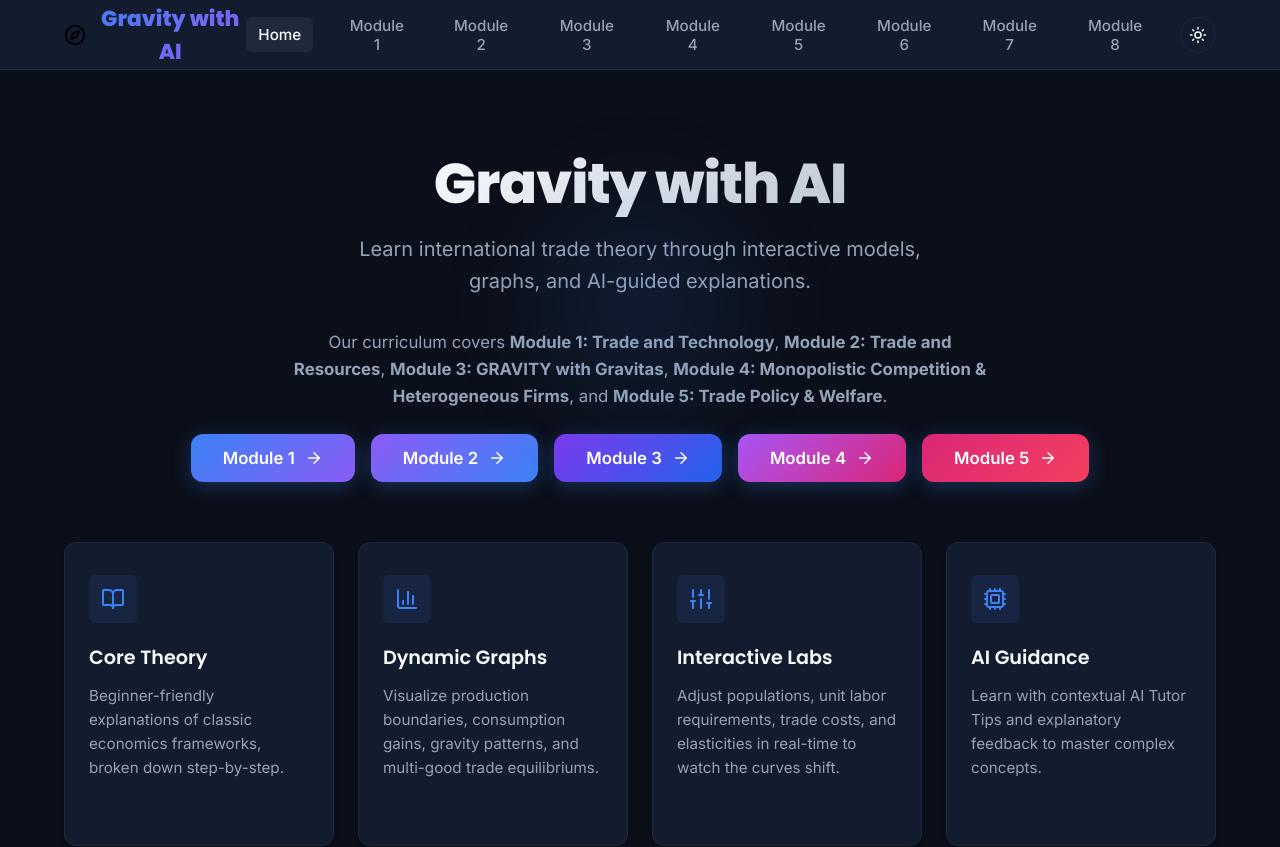
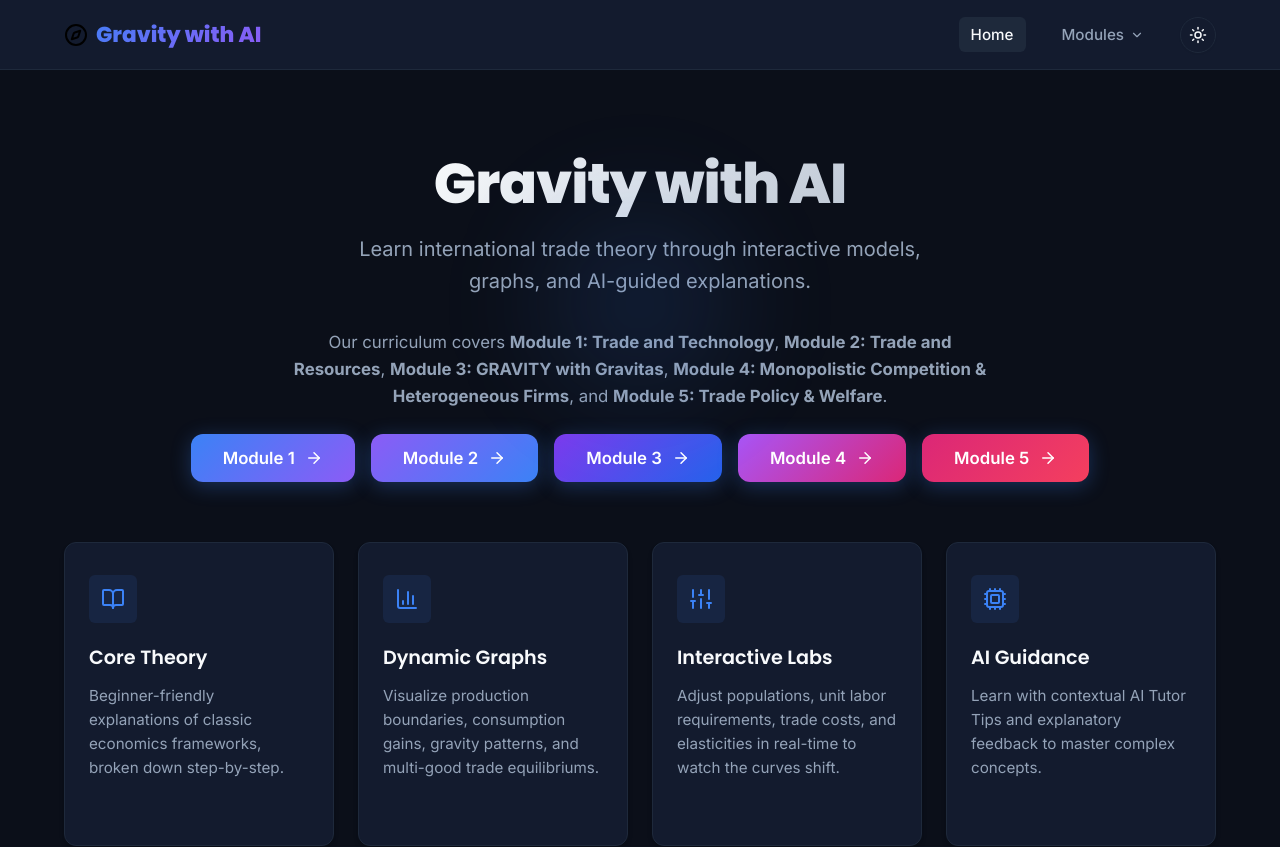
Before and after one commit to Aintuition-Academy/Gravity-with-AI, a React (Vite) app: page / in a window 1280 px wide. Shown: the top 847 px of the page. Built offline with nearby package versions, Linux system fonts and the light colour scheme.

Commit message:
Simplify Module 8 header and replace navbar buttons with Modules dropdown

```diff
--- a/src/components/Module8.jsx
+++ b/src/components/Module8.jsx
@@ -845,12 +845,9 @@ export default function Module8({ theme, setActiveTab }) {
         <div className="module-title-row">
           <div>
             <span style={{ color: 'var(--accent-primary)', fontWeight: 600, fontSize: '0.9rem', textTransform: 'uppercase', letterSpacing: '0.05em' }}>
-              Module 8 (Part V of the Trade Theory Companion Series)
+              Module 8
             </span>
             <h2 style={{ fontSize: '2.25rem', marginTop: '4px' }}>Trade, Climate Change, and Agricultural/Environmental Economics</h2>
-            <p style={{ fontSize: '0.85rem', color: 'var(--text-secondary)', marginTop: '6px', fontStyle: 'italic', maxWidth: '800px', lineHeight: '1.4' }}>
-              Note: This is Part V of the "Trade Theory Companion Series" study-note collection, synthesizing six independent papers.
-            </p>
           </div>
         </div>
       </div>
--- a/src/components/Navbar.jsx
+++ b/src/components/Navbar.jsx
@@ -1,69 +1,81 @@
-import React from 'react';
-import { Sun, Moon, Compass } from 'lucide-react';
+import React, { useState, useEffect, useRef } from 'react';
+import { Sun, Moon, Compass, ChevronDown } from 'lucide-react';
 
 export default function Navbar({ activeTab, setActiveTab, theme, toggleTheme }) {
+  const [isOpen, setIsOpen] = useState(false);
+  const dropdownRef = useRef(null);
+
+  const modulesList = [
+    { id: 'module1', name: 'Module 1: Trade and Technology' },
+    { id: 'module2', name: 'Module 2: Trade and Resources' },
+    { id: 'module3', name: 'Module 3: GRAVITY with Gravitas' },
+    { id: 'module4', name: 'Module 4: Monopolistic Competition & Heterogeneous Firms' },
+    { id: 'module5', name: 'Module 5: Trade Policy & Welfare' },
+    { id: 'module6', name: 'Module 6: The Structural Gravity Model' },
+    { id: 'module7', name: 'Module 7: General Equilibrium Structural Gravity' },
+    { id: 'module8', name: 'Module 8: Trade, Climate Change, and Agricultural/Environmental Economics' }
+  ];
+
+  // Close dropdown if clicking outside
+  useEffect(() => {
+    function handleClickOutside(event) {
+      if (dropdownRef.current && !dropdownRef.current.contains(event.target)) {
+        setIsOpen(false);
+      }
+    }
+    document.addEventListener('mousedown', handleClickOutside);
+    return () => {
+      document.removeEventListener('mousedown', handleClickOutside);
+    };
+  }, []);
+
+  const isModuleActive = activeTab.startsWith('module');
+  const activeModule = modulesList.find(m => m.id === activeTab);
+
   return (
     <nav className="navbar">
       <div className="container navbar-container">
-        <button onClick={() => setActiveTab('home')} className="logo">
+        <button onClick={() => { setActiveTab('home'); setIsOpen(false); }} className="logo">
           <Compass size={24} />
           <span>Gravity with AI</span>
         </button>
         <div className="nav-links">
           <button
-            onClick={() => setActiveTab('home')}
+            onClick={() => { setActiveTab('home'); setIsOpen(false); }}
             className={`nav-link-btn ${activeTab === 'home' ? 'active' : ''}`}
           >
             Home
           </button>
+
+          <div className="modules-dropdown-container" ref={dropdownRef}>
             <button
-            onClick={() => setActiveTab('module1')}
-            className={`nav-link-btn ${activeTab === 'module1' ? 'active' : ''}`}
+              onClick={() => setIsOpen(!isOpen)}
+              className={`nav-link-btn ${isModuleActive ? 'active' : ''}`}
+              style={{ display: 'flex', alignItems: 'center', gap: '6px' }}
             >
-            Module 1
+              {isModuleActive ? (activeModule ? activeModule.name.split(':')[0] : 'Modules') : 'Modules'}
+              <ChevronDown size={14} style={{ transform: isOpen ? 'rotate(180deg)' : 'none', transition: 'transform 0.2s' }} />
             </button>
+
+            {isOpen && (
+              <div className="modules-dropdown-menu">
+                {modulesList.map(mod => (
                   <button
-            onClick={() => setActiveTab('module2')}
-            className={`nav-link-btn ${activeTab === 'module2' ? 'active' : ''}`}
+                    key={mod.id}
+                    className={`dropdown-item ${activeTab === mod.id ? 'active' : ''}`}
+                    onClick={() => {
+                      setActiveTab(mod.id);
+                      setIsOpen(false);
+                    }}
                   >
-            Module 2
+                    <span>{mod.name}</span>
+                    {activeTab === mod.id && <span style={{ fontSize: '0.8rem', marginLeft: '6px' }}>●</span>}
                   </button>
-          <button
-            onClick={() => setActiveTab('module3')}
-            className={`nav-link-btn ${activeTab === 'module3' ? 'active' : ''}`}
-          >
-            Module 3
-          </button>
-          <button
-            onClick={() => setActiveTab('module4')}
-            className={`nav-link-btn ${activeTab === 'module4' ? 'active' : ''}`}
-          >
-            Module 4
-          </button>
-          <button
-            onClick={() => setActiveTab('module5')}
-            className={`nav-link-btn ${activeTab === 'module5' ? 'active' : ''}`}
-          >
-            Module 5
-          </button>
-          <button
-            onClick={() => setActiveTab('module6')}
-            className={`nav-link-btn ${activeTab === 'module6' ? 'active' : ''}`}
-          >
-            Module 6
-          </button>
-          <button
-            onClick={() => setActiveTab('module7')}
-            className={`nav-link-btn ${activeTab === 'module7' ? 'active' : ''}`}
-          >
-            Module 7
-          </button>
-          <button
-            onClick={() => setActiveTab('module8')}
-            className={`nav-link-btn ${activeTab === 'module8' ? 'active' : ''}`}
-          >
-            Module 8
-          </button>
+                ))}
+              </div>
+            )}
+          </div>
+
           <button onClick={toggleTheme} className="theme-toggle" aria-label="Toggle Theme">
             {theme === 'dark' ? <Sun size={18} /> : <Moon size={18} />}
           </button>
--- a/src/index.css
+++ b/src/index.css
@@ -183,6 +183,60 @@ button {
 .theme-toggle:hover {
   background-color: var(--card-border);
   transform: scale(1.05);
+}
+
+/* Modules Dropdown Navigation */
+.modules-dropdown-container {
+  position: relative;
+  display: inline-block;
+}
+
+.modules-dropdown-menu {
+  position: absolute;
+  top: calc(100% + 8px);
+  right: 0;
+  width: 340px;
+  background-color: var(--card-bg);
+  border: 1px solid var(--card-border);
+  border-radius: var(--border-radius-md);
+  box-shadow: var(--shadow-lg);
+  display: flex;
+  flex-direction: column;
+  padding: 8px 0;
+  z-index: 200;
+  animation: dropdownFadeIn 0.2s ease-out;
+}
+
+@keyframes dropdownFadeIn {
+  from { opacity: 0; transform: translateY(-8px); }
+  to { opacity: 1; transform: translateY(0); }
+}
+
+.dropdown-item {
+  display: flex;
+  align-items: center;
+  justify-content: space-between;
+  padding: 10px 16px;
+  font-size: 0.88rem;
+  font-weight: 500;
+  color: var(--text-secondary);
+  text-align: left;
+  background: none;
+  border: none;
+  width: 100%;
+  cursor: pointer;
+  transition: all 0.15s ease;
+  line-height: 1.3;
+}
+
+.dropdown-item:hover {
+  background-color: var(--card-border);
+  color: var(--text-primary);
+}
+
+.dropdown-item.active {
+  color: var(--accent-primary);
+  background-color: rgba(124, 58, 237, 0.06);
 }
 
 /* Hero Section */
```
Lines whose indentation alone changed are shown as unchanged.
